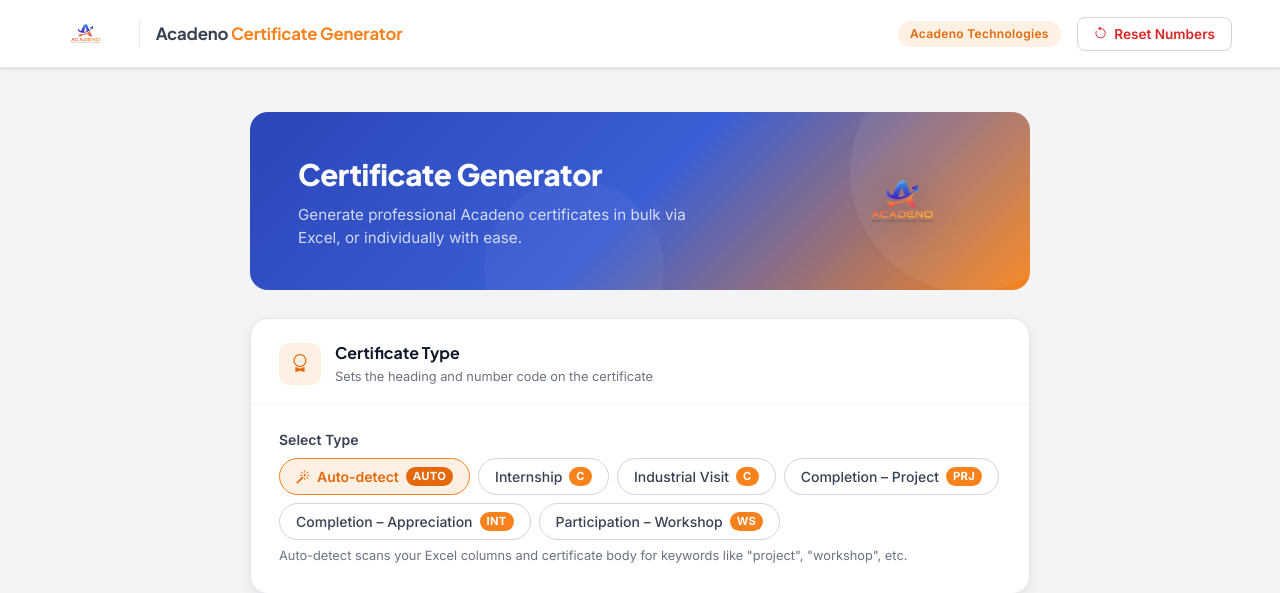
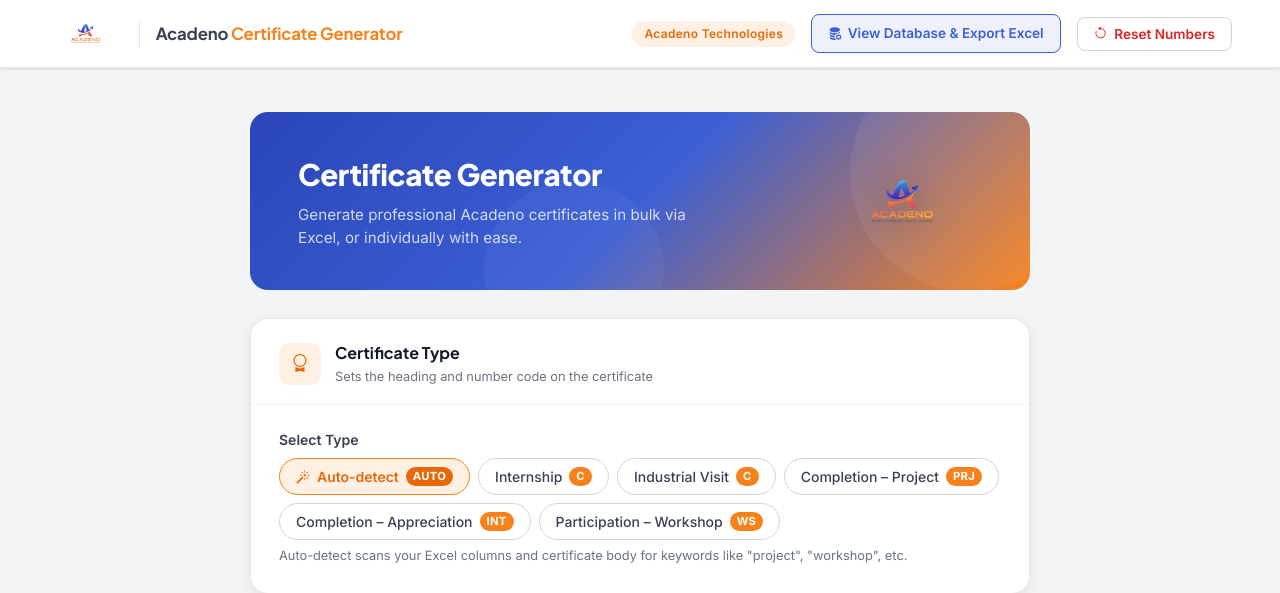
Before and after one commit to harishma-adarsh/Acadeno_Certificate, a Flask app: page / in a window 1280 px wide. Shown: the top 593 px of the page. Run offline with Flask 3, Linux system fonts and the light colour scheme; some libraries are stand-ins or nearby versions.

Commit message:
Acadeno_update_certificate

```diff
--- a/templates/upload.html
+++ b/templates/upload.html
@@ -652,6 +652,9 @@
         <div class="topbar-appname">Acadeno <span>Certificate Generator</span></div>
         <div class="topbar-spacer"></div>
         <span class="topbar-badge">Acadeno Technologies</span>
+        <a href="/dashboard" class="btn-nav-db" style="display: flex; align-items: center; gap: 6px; background: var(--blue-light); color: var(--blue); border: 1.5px solid var(--blue); border-radius: var(--radius-sm); padding: 8px 16px; font-size: 0.85rem; font-weight: 600; text-decoration: none; transition: all .2s;">
+            <i class="bi bi-database-fill-gear"></i> View Database & Export Excel
+        </a>
         <button class="btn-reset" id="clearDbBtn">
             <i class="bi bi-arrow-counterclockwise"></i> Reset Numbers
         </button>
```
